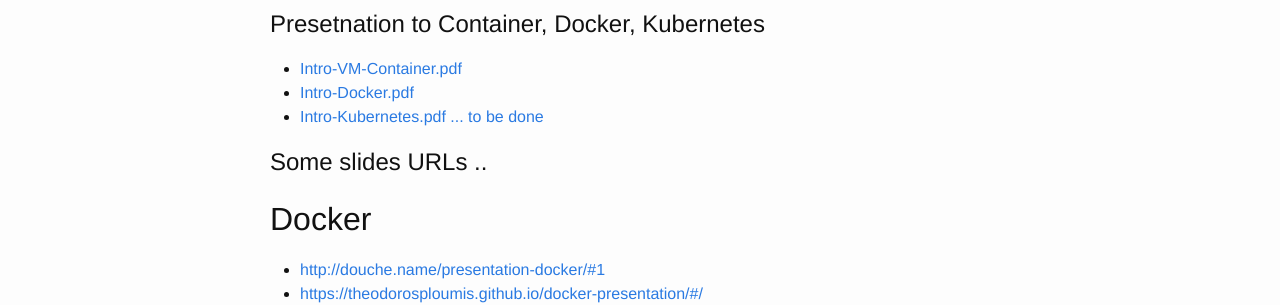
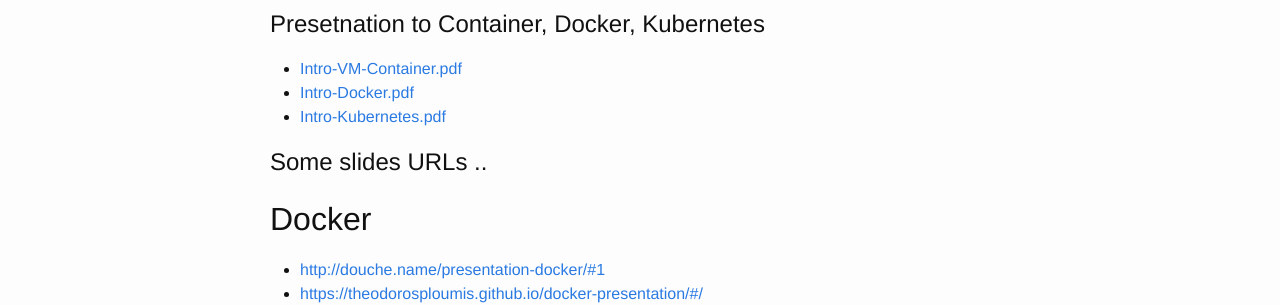
Before and after one commit to Arnaud-Nauwynck/Arnaud-Nauwynck.github.io, a Jekyll site: the page built from _posts/2018-05-01-Intro-Docker.markdown, in a window 1280 px wide. Shown: the part 236-541 px from the top of the page. Built offline with Jekyll 4.4.1, drawn with Linux system fonts in a browser that asks for light colours.

Commit message:
kubernetes

```diff
--- a/_posts/2018-05-01-Intro-Docker.markdown
+++ b/_posts/2018-05-01-Intro-Docker.markdown
@@ -20,7 +20,7 @@ tags: docker kubernetes
 </li>
 
 <li>
-<A href="{{site.url}}/docs/Intro-Kubernetes.pdf">Intro-Kubernetes.pdf ... to be done</A>
+<A href="{{site.url}}/docs/Intro-Kubernetes.pdf">Intro-Kubernetes.pdf</A>
 </li>
 
 </ul>
```
Also changed, not shown: 1 other file.
